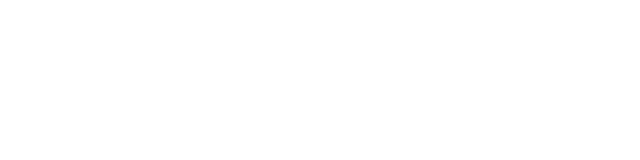
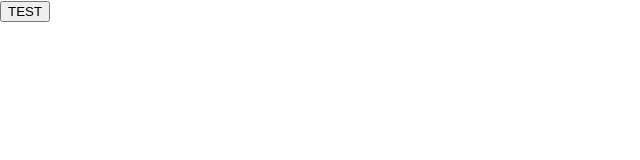
Before and after one commit to Eluee/jproject, a React (Create React App) app: page /TestPage in a window 1280 px wide. Before the commit this address had no page. Shown: the top 160 px of the page, without its empty margins (0-640 px from the left). Built offline with nearby package versions, Linux system fonts and the light colour scheme.

Commit message:
testPage add

```diff
--- a/src/App.js
+++ b/src/App.js
@@ -1,11 +1,11 @@
 import './App.css';
 import { BrowserRouter as Router, Routes, Route } from 'react-router-dom';
-import RegistPage from './components/RegistPage';
-import LoginPage  from './components/LoginPage';
-import HomePage   from './components/HomePage';
-import MainPage   from './components/MainPage';
-import GamePage   from './components/GamePage';
-import ProfilePage   from './components/ProfilePage';
+import RegistPage   from './components/RegistPage';
+import LoginPage    from './components/LoginPage';
+import MainPage     from './components/MainPage';
+import GamePage     from './components/GamePage';
+import ProfilePage  from './components/ProfilePage';
+import TestPage     from './components/TestPage';
 
 function App() {
 
@@ -13,11 +13,12 @@
     <Router>
         <Routes>
            {/* <Route path="/"           element={<HomePage />}></Route> */}
-            <Route path="/"   element={<LoginPage />}></Route>
+            <Route path="/"           element={<LoginPage />}></Route>
             <Route path="RegistPage"  element={<RegistPage />}></Route>
             <Route path="MainPage"    element={<MainPage />}></Route>
             <Route path="GamePage"    element={<GamePage />}></Route>
             <Route path="ProfilePage" element={<ProfilePage />}></Route>
+            <Route path="TestPage"    element={<TestPage />}></Route>
         </Routes>
     </Router>
   );
--- /dev/null
+++ b/src/components/TestPage.js
@@ -0,0 +1,20 @@
+import getJpDictData from "../js/jpvocabulary";
+import { useState } from "react";
+
+const TestPage = () => {
+    const [Data, setData] = useState([]);
+
+    const test = async () => {
+        const response = await getJpDictData(1);
+        console.log(response[0]['kanji']);
+
+    }
+
+    return (
+        <div>
+            <button onClick={test}>TEST</button>
+        </div>
+    );
+}
+
+export default TestPage; // LoginPage 컴포넌트 내보내기
--- a/src/js/jpvocabulary.js
+++ b/src/js/jpvocabulary.js
@@ -5,7 +5,7 @@
 async function getJpDictData(difflevel) {
     try {
         const response = await axios.get(`${SERVERURL}/api/jpdictionary/difflevel/${difflevel}`);
-        console.log(response.data);  // 서버로부터 받은 데이터
+        return response.data;  // 서버로부터 받은 데이터
     } catch (error) {
         console.error('Error fetching data:', error);
     }
```
